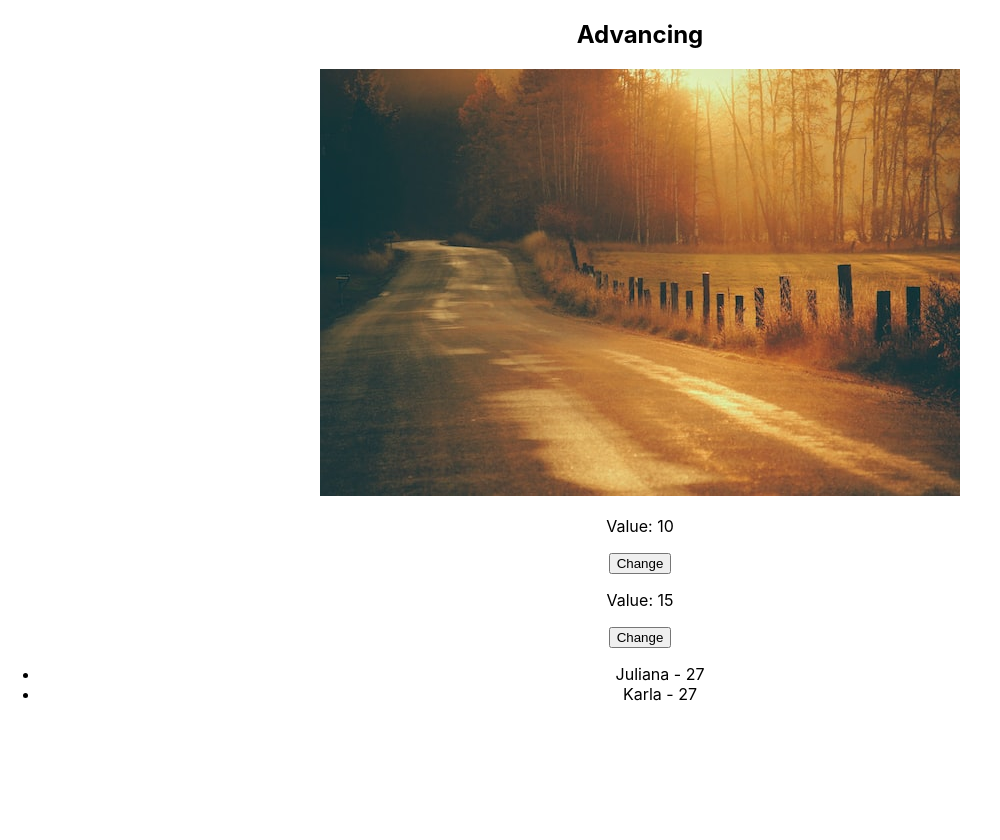
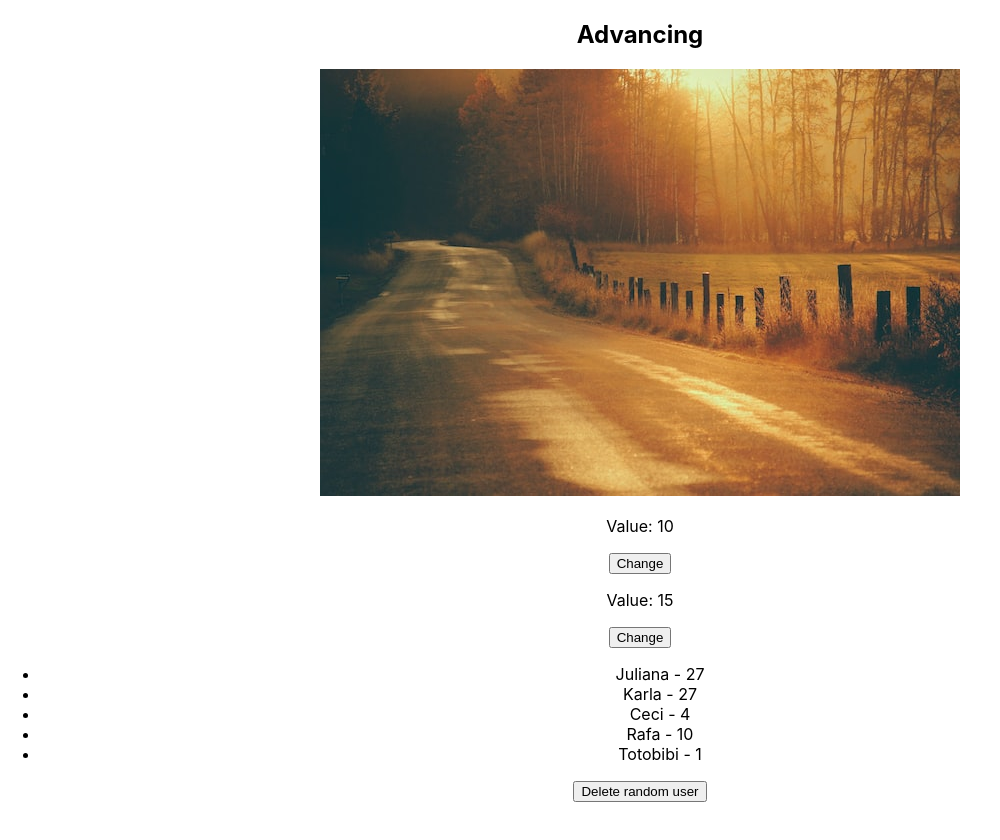
Before and after one commit to WeltonAM/React_HoraDeCodar, a React (Create React App) app in the folder 02_advancing/: page / in a window 1280 px wide. Shown: the top 840 px of the page, without its empty margins (0-1000 px from the left). Before the commit the page ends 800 px from the top, so only its background shows below. Built offline with nearby package versions, Linux system fonts and the light colour scheme.

Commit message:
Previews state

```diff
--- a/02_advancing/src/App.css
+++ b/02_advancing/src/App.css
@@ -2,37 +2,6 @@
   text-align: center;
 }
 
-.App-logo {
-  height: 40vmin;
-  pointer-events: none;
+.listData {
+  margin-bottom: 50px;
 }
-
-@media (prefers-reduced-motion: no-preference) {
-  .App-logo {
-    animation: App-logo-spin infinite 20s linear;
-  }
-}
-
-.App-header {
-  background-color: #282c34;
-  min-height: 100vh;
-  display: flex;
-  flex-direction: column;
-  align-items: center;
-  justify-content: center;
-  font-size: calc(10px + 2vmin);
-  color: white;
-}
-
-.App-link {
-  color: #61dafb;
-}
-
-@keyframes App-logo-spin {
-  from {
-    transform: rotate(0deg);
-  }
-  to {
-    transform: rotate(360deg);
-  }
-}
--- a/02_advancing/src/components/ListRender.js
+++ b/02_advancing/src/components/ListRender.js
@@ -1,18 +1,32 @@
 import { useState } from 'react'
 
 const ListRender = () => {
-    const [users] = useState([
+
+    const [users, setUsers] = useState([
         { id: 1, name: "Juliana", age: 27},
         { id: 2, name: "Karla", age: 27},
+        { id: 3, name: "Ceci", age: 4},
+        { id: 4, name: "Rafa", age: 10},
+        { id: 5, name: "Totobibi", age: 1},
     ])
 
+    const randomDelete = () => {
+        const randomNum = Math.ceil(Math.random() * (users.length + 1))
+
+        setUsers((prevUsers) => {
+            return prevUsers.filter((user) => randomNum !== user.id)
+        })
+    }
+
     return (
-        <div>
+        <div className='listData'>
             <ul>
                 {users.map((user) => (
                     <li key={user.id}>{user.name} - {user.age}</li>
                 ))}
             </ul>
+
+            <button onClick={randomDelete}>Delete random user</button>
         </div>
     )
 }
```
